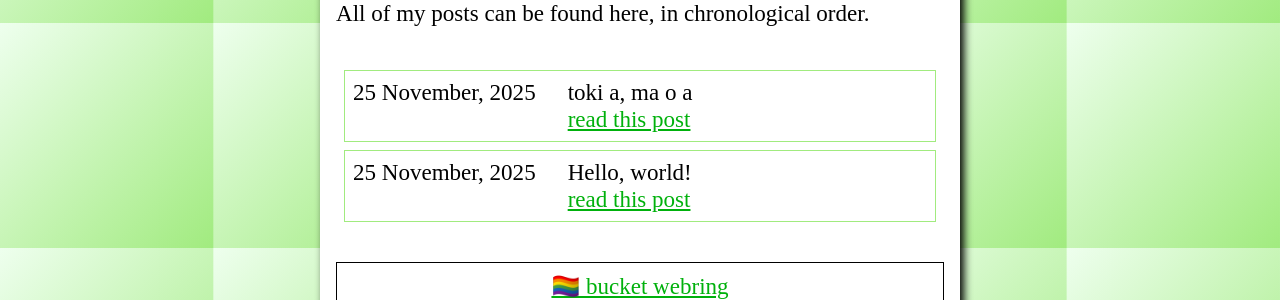
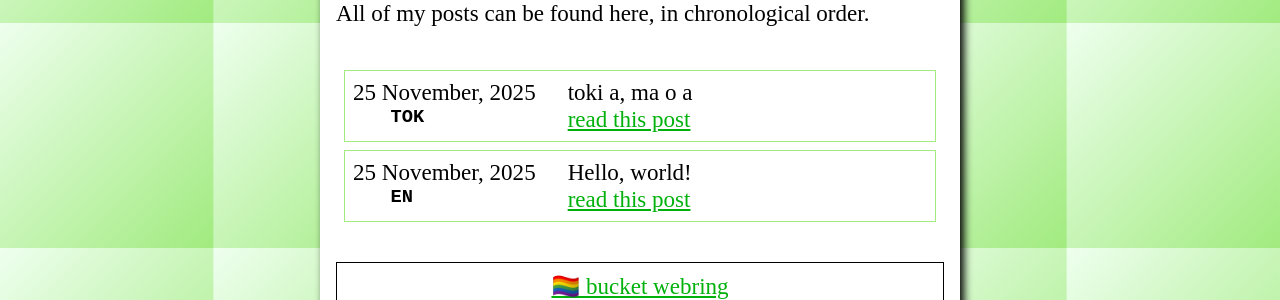
Before and after one commit to nixii/nixii.github.io, a Jekyll site: the page built from posts.html, in a window 1280 px wide. Shown: the part 201-501 px from the top of the page. Built offline with Jekyll 4.4.1, drawn with Linux system fonts in a browser that asks for light colours; some web fonts are replaced.

Commit message:
Added language markings

```diff
--- a/_posts/2025-11-25-Hello, world!.html
+++ b/_posts/2025-11-25-Hello, world!.html
@@ -2,6 +2,7 @@
 layout: post
 title: Hello, world!
 date: 2025-11-25
+lang: EN
 ---
 <h2>Welcome!</h2>
 <p class="p">
--- a/_posts/2025-11-25-toki a, ma o!.html
+++ b/_posts/2025-11-25-toki a, ma o!.html
@@ -3,6 +3,7 @@ layout: post
 title: toki a, ma o a
 title_class: sp
 date: 2025-11-25
+lang: TOK
 ---
 <span class="sp">
 	<h2>o kama pona •</h2>
--- a/css/posts-all.css
+++ b/css/posts-all.css
@@ -38,6 +38,12 @@
 	content: "/";
 }
 
+.post-lang {
+	font-family: monospace;
+	text-indent: 2em;
+	font-weight: bold;
+}
+
 p {
 	margin: 0px;
 	padding: 0px;
--- a/posts.html
+++ b/posts.html
@@ -16,6 +16,7 @@ stylesheet: /css/posts-all.css
 			<div class="post-meta-bottom">
 				<div class="post-left">
 					<p>{{ post.date | date: "%-d %B, %Y" }}</p>
+					<p class="post-lang">{{ post.lang }}</p>
 				</div>
 				<div class="post-right">
 					<p class="{{ titleclass }}">{{ post.title }}</p>
```
